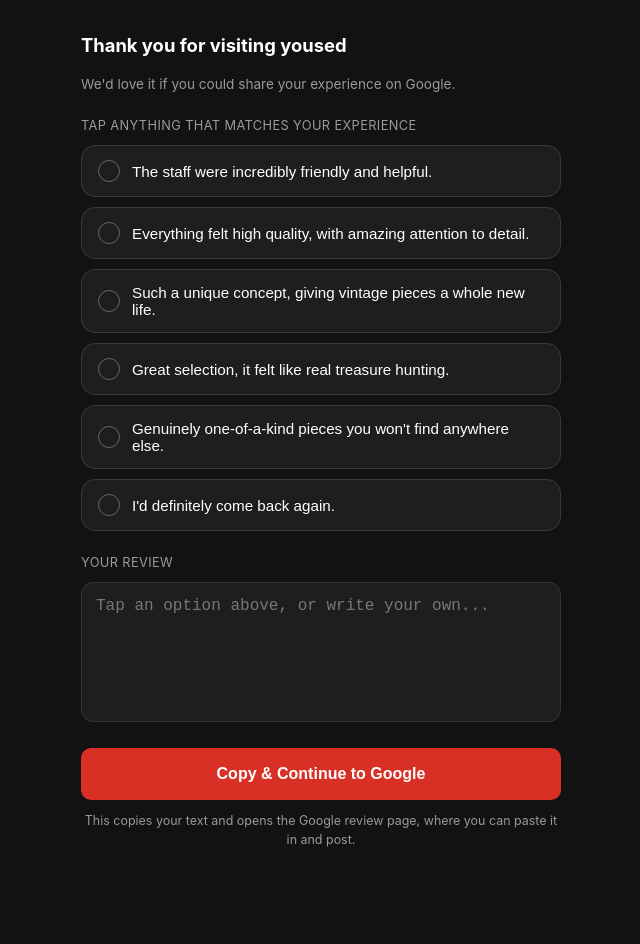
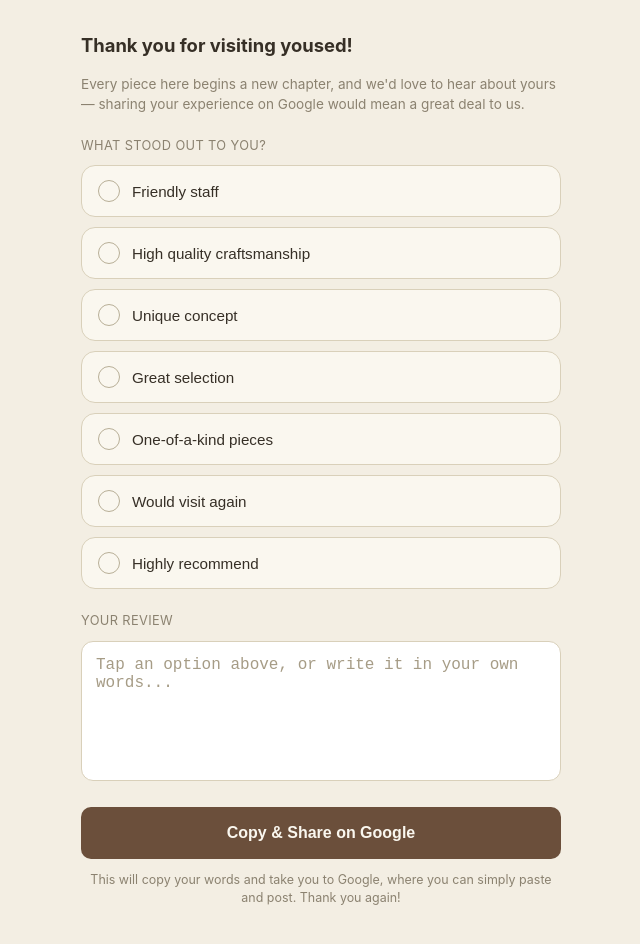
Before and after one commit to yoused-vintage/yoused-review, a plain HTML site: page index.html in a window 1280 px wide. Shown: the whole page, without its empty margins (319-959 px from the left). Before the commit the page ends 902 px from the top, so only its background shows below. Drawn offline with Linux system fonts and the light colour scheme.

Commit message:
Update index.html

```diff
--- a/index.html
+++ b/index.html
@@ -7,8 +7,8 @@
   <style>
     body {
       font-family: -apple-system, BlinkMacSystemFont, "Segoe UI", Roboto, sans-serif;
-      background-color: #121212;
-      color: #ffffff;
+      background-color: #F3EEE3; /* 生成り */
+      color: #362F26; /* 濃いブラウン系のテキスト */
       margin: 0;
       padding: 20px 16px 40px;
       line-height: 1.5;
@@ -20,22 +20,21 @@
     }
     h1 {
       font-size: 1.15rem;
-      margin-bottom: 4px;
-      color: #ffffff;
+      margin-bottom: 6px;
+      color: #362F26;
     }
     .subtitle {
       font-size: 0.85rem;
-      color: #9a9a9a;
+      color: #8B8270; /* 落ち着いたカーキブラウン */
       margin-bottom: 22px;
     }
     .section-label {
       font-size: 0.8rem;
-      color: #9a9a9a;
+      color: #8B8270;
       text-transform: uppercase;
       letter-spacing: 0.03em;
       margin-bottom: 10px;
     }
-    /* 縦並びのチェックリスト形式（英文の一文が読みやすいように） */
     .option-list {
       display: flex;
       flex-direction: column;
@@ -48,9 +47,9 @@
       gap: 12px;
       width: 100%;
       min-height: 52px; /* Appleのタップ推奨サイズ(44pt)以上を確保 */
-      background-color: #1e1e1e;
-      color: #ffffff;
-      border: 1px solid #3a3a3a;
+      background-color: #FAF7EF;
+      color: #362F26;
+      border: 1px solid #D9D0BA; /* 薄いカーキボーダー */
       border-radius: 14px;
       padding: 14px 16px;
       font-size: 0.95rem;
@@ -59,15 +58,15 @@
       box-sizing: border-box;
     }
     .option-btn.active {
-      background-color: #2a3a2f;
-      border-color: #6fcf97;
+      background-color: #E9E4D0; /* 選択時：濃いめのカーキ */
+      border-color: #6B6B47; /* オリーブ */
     }
     .checkmark {
       flex-shrink: 0;
       width: 20px;
       height: 20px;
       border-radius: 50%;
-      border: 1.5px solid #666666;
+      border: 1.5px solid #B8AF97;
       display: flex;
       align-items: center;
       justify-content: center;
@@ -75,9 +74,9 @@
       color: transparent;
     }
     .option-btn.active .checkmark {
-      background-color: #6fcf97;
-      border-color: #6fcf97;
-      color: #121212;
+      background-color: #6B6B47;
+      border-color: #6B6B47;
+      color: #FAF7EF;
     }
     .textarea-wrapper {
       margin-bottom: 20px;
@@ -85,9 +84,9 @@
     textarea {
       width: 100%;
       height: 140px;
-      background-color: #1e1e1e;
-      color: #ffffff;
-      border: 1px solid #333333;
+      background-color: #FFFFFF;
+      color: #362F26;
+      border: 1px solid #D9D0BA;
       border-radius: 12px;
       padding: 14px;
       font-size: 16px; /* iOSでフォーカス時に自動ズームさせないため16px以上に */
@@ -96,16 +95,16 @@
       outline: none;
     }
     textarea:focus {
-      border-color: #6fcf97;
+      border-color: #6B6B47;
     }
     textarea::placeholder {
-      color: #777777;
+      color: #A69C86;
     }
     .submit-btn {
       width: 100%;
       min-height: 52px;
-      background-color: #d93025;
-      color: #ffffff;
+      background-color: #6B4F3B; /* 深みのあるレザーブラウン */
+      color: #FAF7EF;
       border: none;
       border-radius: 10px;
       padding: 14px;
@@ -118,7 +117,7 @@
     }
     .note {
       font-size: 0.78rem;
-      color: #999999;
+      color: #8B8270;
       text-align: center;
       margin-top: 12px;
     }
@@ -127,44 +126,48 @@
 <body>
 
 <div class="container">
-  <h1>Thank you for visiting yoused</h1>
-  <p class="subtitle">We'd love it if you could share your experience on Google.</p>
+  <h1>Thank you for visiting yoused!</h1>
+  <p class="subtitle">Every piece here begins a new chapter, and we'd love to hear about yours — sharing your experience on Google would mean a great deal to us.</p>
 
-  <p class="section-label">Tap anything that matches your experience</p>
+  <p class="section-label">What stood out to you?</p>
   <div class="option-list">
     <button class="option-btn" data-text="The staff were incredibly friendly and helpful.">
       <span class="checkmark">✓</span>
-      <span>The staff were incredibly friendly and helpful.</span>
+      <span>Friendly staff</span>
     </button>
-    <button class="option-btn" data-text="Everything felt high quality, with amazing attention to detail.">
+    <button class="option-btn" data-text="Everything felt high quality, with such great attention to detail.">
       <span class="checkmark">✓</span>
-      <span>Everything felt high quality, with amazing attention to detail.</span>
+      <span>High quality craftsmanship</span>
     </button>
-    <button class="option-btn" data-text="Such a unique concept, giving vintage pieces a whole new life.">
+    <button class="option-btn" data-text="Loved how every piece truly felt like a one-of-a-kind item made just for you — exactly like the concept promises.">
       <span class="checkmark">✓</span>
-      <span>Such a unique concept, giving vintage pieces a whole new life.</span>
+      <span>Unique concept</span>
     </button>
-    <button class="option-btn" data-text="Great selection, it felt like real treasure hunting.">
+    <button class="option-btn" data-text="Great selection, felt like real treasure hunting.">
       <span class="checkmark">✓</span>
-      <span>Great selection, it felt like real treasure hunting.</span>
+      <span>Great selection</span>
     </button>
     <button class="option-btn" data-text="Genuinely one-of-a-kind pieces you won't find anywhere else.">
       <span class="checkmark">✓</span>
-      <span>Genuinely one-of-a-kind pieces you won't find anywhere else.</span>
+      <span>One-of-a-kind pieces</span>
     </button>
-    <button class="option-btn" data-text="I'd definitely come back again.">
+    <button class="option-btn" data-text="I'll definitely come back again.">
       <span class="checkmark">✓</span>
-      <span>I'd definitely come back again.</span>
+      <span>Would visit again</span>
+    </button>
+    <button class="option-btn" data-text="Highly recommend this place to anyone — an absolute must-visit.">
+      <span class="checkmark">✓</span>
+      <span>Highly recommend</span>
     </button>
   </div>
 
   <p class="section-label">Your review</p>
   <div class="textarea-wrapper">
-    <textarea id="reviewText" placeholder="Tap an option above, or write your own..."></textarea>
+    <textarea id="reviewText" placeholder="Tap an option above, or write it in your own words..."></textarea>
   </div>
 
-  <button class="submit-btn" onclick="copyAndRedirect()">Copy &amp; Continue to Google</button>
-  <p class="note">This copies your text and opens the Google review page, where you can paste it in and post.</p>
+  <button class="submit-btn" onclick="copyAndRedirect()">Copy &amp; Share on Google</button>
+  <p class="note">This will copy your words and take you to Google, where you can simply paste and post. Thank you again!</p>
 </div>
 
 <script>
@@ -196,7 +199,7 @@
     const textToCopy = reviewTextarea.value.trim();
 
     // Replace with your store's actual Google Place ID
-    const googleReviewUrl = "https://search.google.com/local/writereview?placeid=ChIJk8udlzCLGGARswE-mkVYg1M";
+    const googleReviewUrl = "https://search.google.com/local/writereview?placeid=YOUR_PLACE_ID";
 
     if (!textToCopy) {
       alert("Please select an option or write a comment first.");
```
